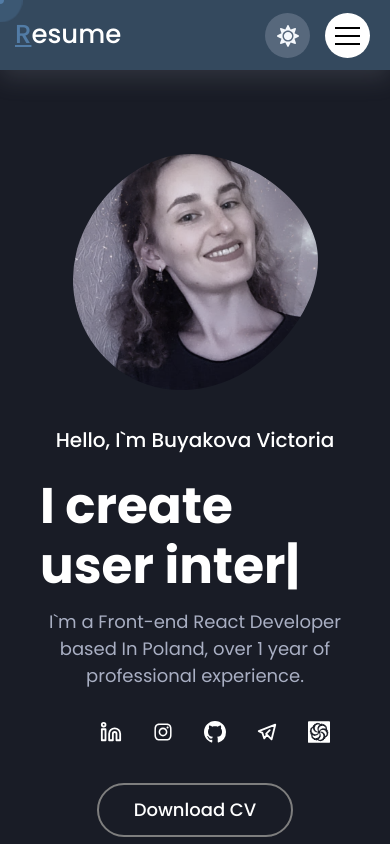
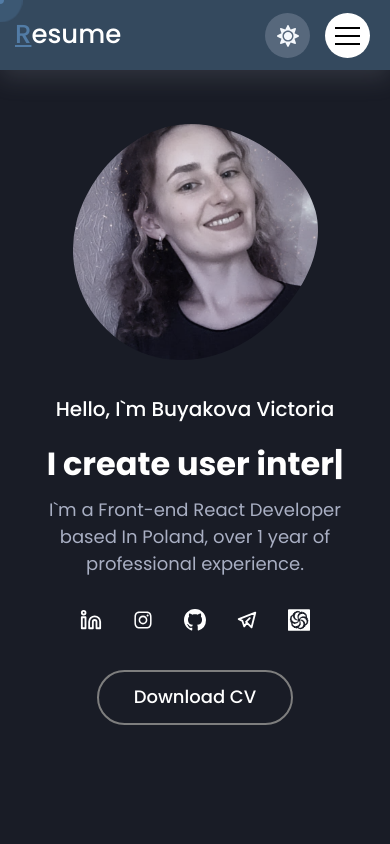
Before and after one commit to Feralwater/cv, a React (Create React App) app: page / in a window 390 px wide. Shown: the top 844 px of the page. Built offline with nearby package versions, Linux system fonts and the light colour scheme.

Commit message:
add media queries to home block

```diff
--- a/src/Pages/Home/styles.ts
+++ b/src/Pages/Home/styles.ts
@@ -9,6 +9,7 @@ export const HomeBlock = styled.section`
   align-items: center;
   justify-content: center;
   box-sizing: border-box;
+  overflow-x: hidden;
 
   @media (max-width: ${({ theme }) => theme.media.extraLarge}) {
     padding: 50px 20px;
@@ -20,7 +21,6 @@ export const HomeWrapper = styled.div`
   align-items: center;
   justify-content: center;
   flex-direction: column;
-  padding: 100px 20px;
 `;
 
 export const HomeImageWrapper = styled.div`
@@ -43,6 +43,7 @@ export const HomeName = styled.h5`
   font-weight: 500;
   margin-bottom: 14px;
   line-height: 1.2;
+  text-align: center;
   color: ${({ theme }) => theme.colors.greeting};
 `;
 
@@ -57,10 +58,15 @@ export const TypedText = styled.h1`
   font-weight: 700;
   line-height: 1.2;
   margin: 10px 0 12px;
+  text-align: center;
 
   &:after {
     content: "|";
     animation: ${blink} 1s step-start infinite;
+  }
+
+  @media (max-width: ${({ theme }) => theme.media.medium}) {
+    font-size: 32px;
   }
 `;
 
@@ -96,4 +102,5 @@ export const HomeButton = styled.a`
 export const SocialMediaBlock = styled.ul`
     margin: 0;
     list-style: none;
+    padding: 0;
 `;
```
